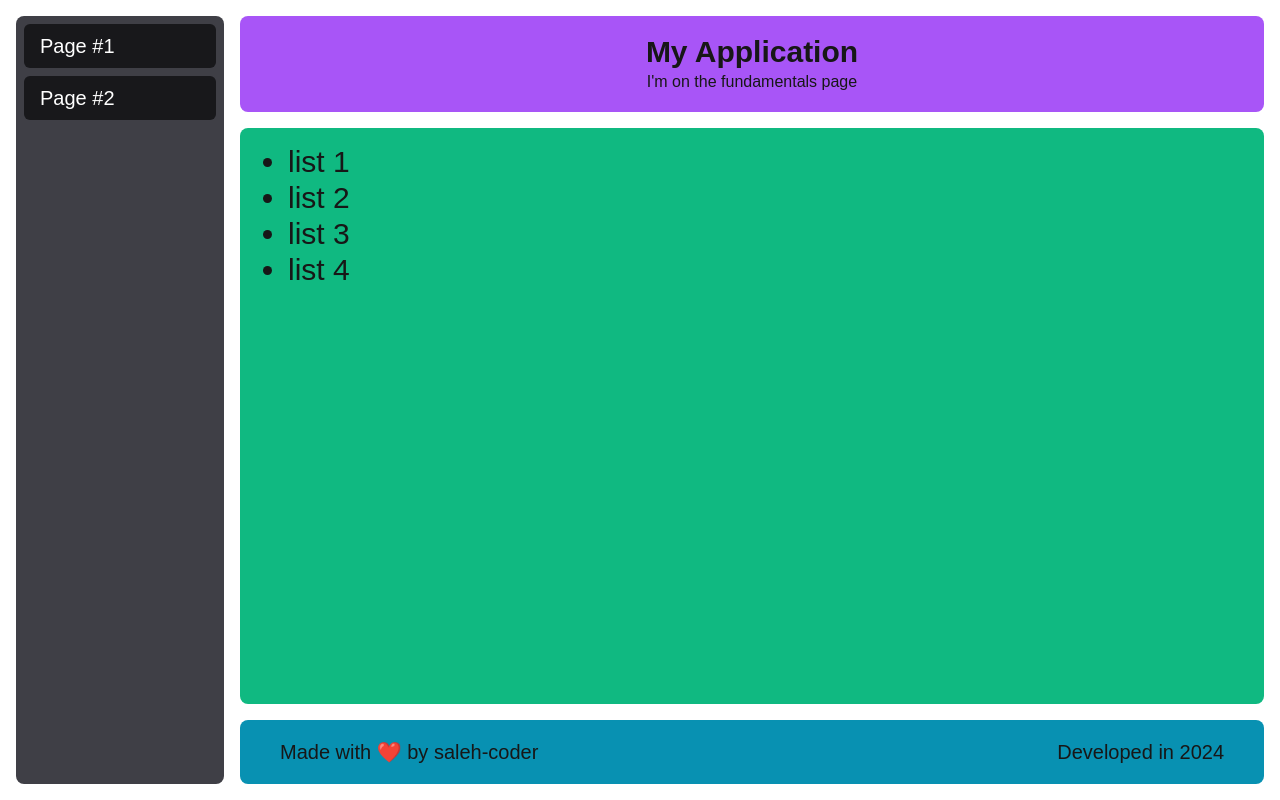
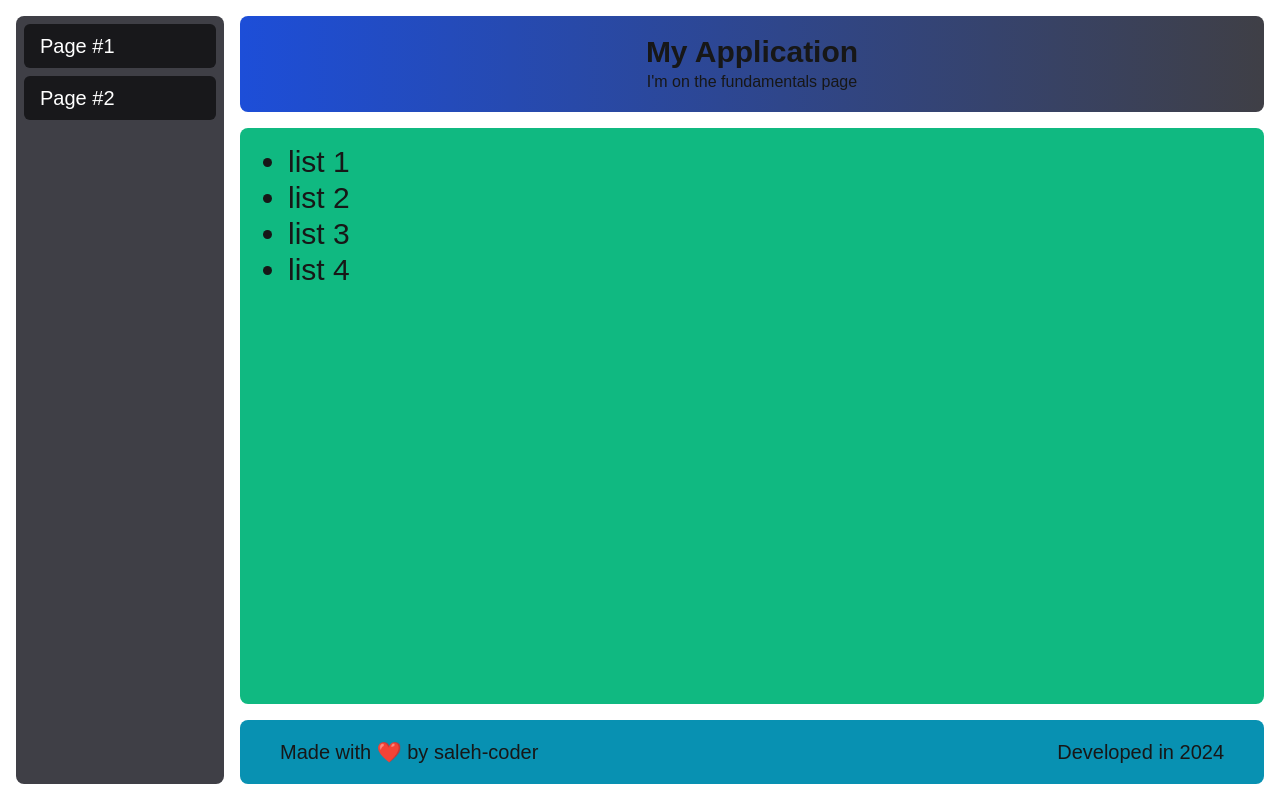
Before and after one commit to saleh-coder/react-fundamentals, a Next.js app: page /fundamentals/page in a window 1280 px wide. Built offline with nearby package versions, Linux system fonts and the light colour scheme.

Commit message:
test: experiment with className prop in Header component

```diff
--- a/src/components/Header.tsx
+++ b/src/components/Header.tsx
@@ -2,6 +2,7 @@
 interface HeaderProps {
   title: string;
   caption: string;
+  className?: string; // Optional className property
 }
 
 export default function Header(props: HeaderProps) {
@@ -9,8 +10,8 @@ export default function Header(props: HeaderProps) {
   return (
     <div
       className={`
-    flex flex-col justify-center items-center h-24
-  bg-purple-500 rounded-lg `}
+    flex flex-col justify-center items-center
+  bg-purple-500 rounded-lg  ${props.className ?? ""}`}
     >
       <h1 className="text-3xl font-black">{props.title}</h1>
       <h2>{props.caption}</h2>
--- a/src/components/Page.tsx
+++ b/src/components/Page.tsx
@@ -8,7 +8,11 @@ export default function Page(props: any) {
     <div className={`flex gap-4 p-4 h-screen`}>
       <Menu />
       <div className="flex flex-col gap-4 flex-1">
-        <Header title={props.title} caption={props.caption} />
+        <Header
+          title={props.title}
+          caption={props.caption}
+          className="h-24 bg-gradient-to-r from-blue-700 to-zinc-700"
+        />
         <Content>{props.children}</Content>
         <Footer
           leftText="Made with ❤️ by saleh-coder"
```
